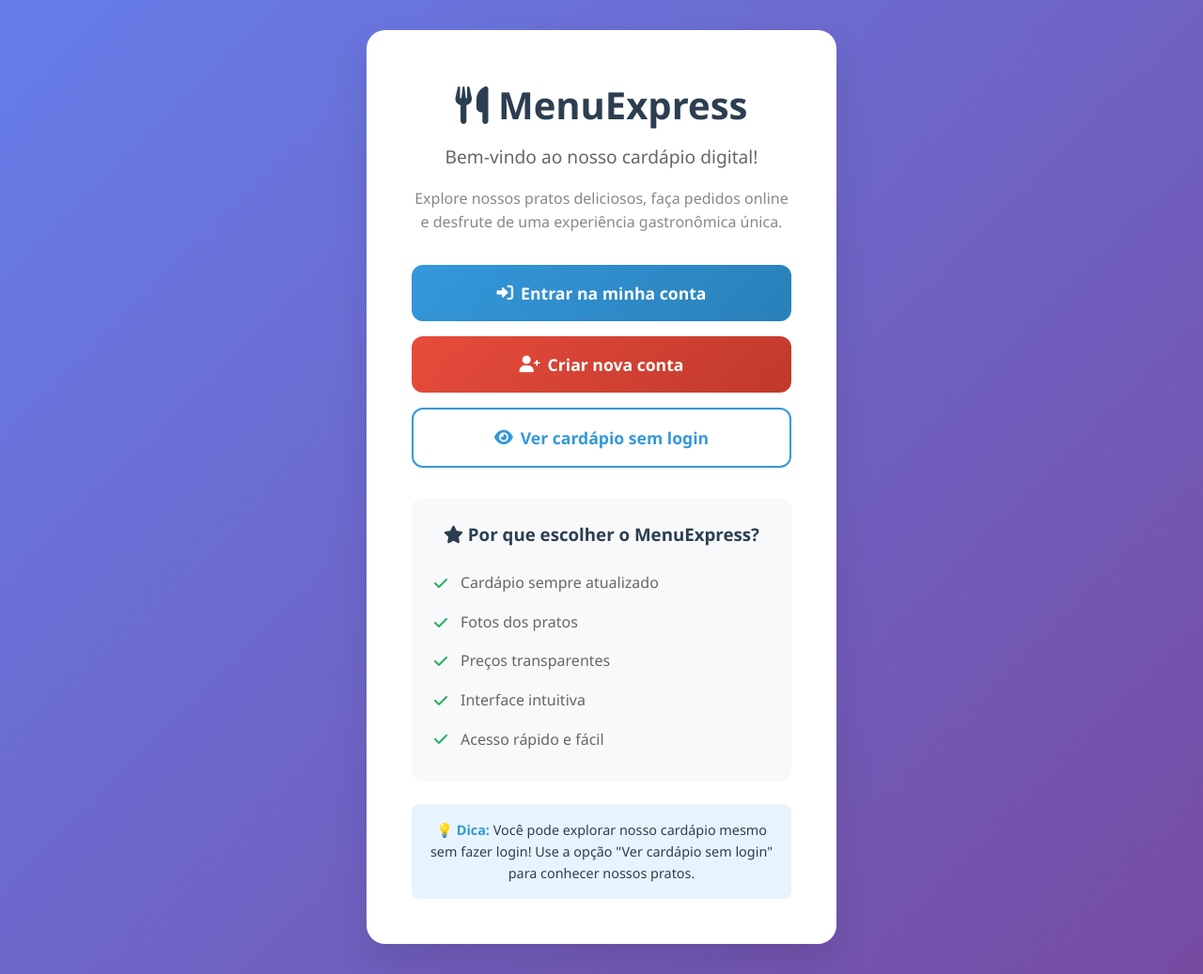
After one commit to Igor-dev-backend/Projeto_Programacao_Web, a PHP site: page /menuexpress/welcome.php in a window 1280 px wide. The commit adds this page. Shown: the whole page at 94% size. Run offline with PHP 8.4, Linux system fonts and the light colour scheme.

Commit message:
Francisco: Implementar sistema de navegação com opções de login

```diff
--- a/index.php
+++ b/index.php
@@ -1,6 +1,12 @@
 <?php
 session_start();
 require_once 'config.php';
+
+// Se não estiver logado, redirecionar para tela de boas-vindas
+if (!isset($_SESSION['cliente_logado'])) {
+    header('Location: welcome.php');
+    exit;
+}
 ?>
 <!DOCTYPE html>
 <html lang="pt-BR">
--- /dev/null
+++ b/welcome.php
@@ -0,0 +1,255 @@
+<?php
+session_start();
+require_once 'config.php';
+
+// Se já estiver logado, redirecionar para o cardápio
+if (isset($_SESSION['cliente_logado'])) {
+    header('Location: index.php');
+    exit;
+}
+?>
+<!DOCTYPE html>
+<html lang="pt-BR">
+<head>
+    <meta charset="UTF-8">
+    <meta name="viewport" content="width=device-width, initial-scale=1.0">
+    <title>MenuExpress - Bem-vindo</title>
+    <link rel="stylesheet" href="assets/css/style.css">
+    <link href="https://cdnjs.cloudflare.com/ajax/libs/font-awesome/6.0.0/css/all.min.css" rel="stylesheet">
+    <style>
+        .welcome-container {
+            min-height: 100vh;
+            display: flex;
+            align-items: center;
+            justify-content: center;
+            background: linear-gradient(135deg, #667eea 0%, #764ba2 100%);
+            padding: 2rem;
+        }
+
+        .welcome-card {
+            background: white;
+            border-radius: 20px;
+            box-shadow: 0 20px 40px rgba(0, 0, 0, 0.1);
+            padding: 3rem;
+            width: 100%;
+            max-width: 500px;
+            text-align: center;
+        }
+
+        .welcome-header {
+            margin-bottom: 2rem;
+        }
+
+        .welcome-header h1 {
+            color: #2c3e50;
+            margin-bottom: 0.5rem;
+            font-size: 2.5rem;
+            font-weight: 700;
+        }
+
+        .welcome-header .subtitle {
+            color: #666;
+            font-size: 1.2rem;
+            margin-bottom: 1rem;
+        }
+
+        .welcome-header .description {
+            color: #888;
+            font-size: 1rem;
+            line-height: 1.6;
+        }
+
+        .welcome-actions {
+            display: flex;
+            flex-direction: column;
+            gap: 1rem;
+            margin-top: 2rem;
+        }
+
+        .action-btn {
+            padding: 1rem 2rem;
+            border: none;
+            border-radius: 12px;
+            font-size: 1.1rem;
+            font-weight: 600;
+            text-decoration: none;
+            display: flex;
+            align-items: center;
+            justify-content: center;
+            gap: 0.5rem;
+            transition: all 0.3s ease;
+            cursor: pointer;
+        }
+
+        .btn-primary {
+            background: linear-gradient(135deg, #3498db, #2980b9);
+            color: white;
+        }
+
+        .btn-primary:hover {
+            transform: translateY(-2px);
+            box-shadow: 0 8px 25px rgba(52, 152, 219, 0.3);
+        }
+
+        .btn-secondary {
+            background: linear-gradient(135deg, #e74c3c, #c0392b);
+            color: white;
+        }
+
+        .btn-secondary:hover {
+            transform: translateY(-2px);
+            box-shadow: 0 8px 25px rgba(231, 76, 60, 0.3);
+        }
+
+        .btn-outline {
+            background: transparent;
+            color: #3498db;
+            border: 2px solid #3498db;
+        }
+
+        .btn-outline:hover {
+            background: #3498db;
+            color: white;
+            transform: translateY(-2px);
+            box-shadow: 0 8px 25px rgba(52, 152, 219, 0.2);
+        }
+
+        .features {
+            margin-top: 2rem;
+            padding: 1.5rem;
+            background: #f8f9fa;
+            border-radius: 12px;
+            text-align: left;
+        }
+
+        .features h3 {
+            color: #2c3e50;
+            margin-bottom: 1rem;
+            text-align: center;
+        }
+
+        .feature-list {
+            list-style: none;
+            padding: 0;
+        }
+
+        .feature-list li {
+            padding: 0.5rem 0;
+            color: #666;
+            display: flex;
+            align-items: center;
+            gap: 0.5rem;
+        }
+
+        .feature-list i {
+            color: #27ae60;
+            width: 20px;
+        }
+
+        .demo-info {
+            margin-top: 1.5rem;
+            padding: 1rem;
+            background: #e8f4fd;
+            border-radius: 8px;
+            font-size: 0.9rem;
+            color: #2c3e50;
+        }
+
+        .demo-info strong {
+            color: #3498db;
+        }
+
+        @media (max-width: 480px) {
+            .welcome-container {
+                padding: 1rem;
+            }
+
+            .welcome-card {
+                padding: 2rem;
+            }
+
+            .welcome-header h1 {
+                font-size: 2rem;
+            }
+
+            .welcome-actions {
+                gap: 0.8rem;
+            }
+
+            .action-btn {
+                padding: 0.8rem 1.5rem;
+                font-size: 1rem;
+            }
+        }
+    </style>
+</head>
+<body>
+    <div class="welcome-container">
+        <div class="welcome-card">
+            <div class="welcome-header">
+                <h1><i class="fas fa-utensils"></i> MenuExpress</h1>
+                <p class="subtitle">Bem-vindo ao nosso cardápio digital!</p>
+                <p class="description">
+                    Explore nossos pratos deliciosos, faça pedidos online e desfrute de uma experiência gastronômica única.
+                </p>
+            </div>
+
+            <div class="welcome-actions">
+                <a href="login.php" class="action-btn btn-primary">
+                    <i class="fas fa-sign-in-alt"></i> Entrar na minha conta
+                </a>
+
+                <a href="cadastro.php" class="action-btn btn-secondary">
+                    <i class="fas fa-user-plus"></i> Criar nova conta
+                </a>
+
+                <a href="menu-publico.php" class="action-btn btn-outline">
+                    <i class="fas fa-eye"></i> Ver cardápio sem login
+                </a>
+            </div>
+
+            <div class="features">
+                <h3><i class="fas fa-star"></i> Por que escolher o MenuExpress?</h3>
+                <ul class="feature-list">
+                    <li><i class="fas fa-check"></i> Cardápio sempre atualizado</li>
+                    <li><i class="fas fa-check"></i> Fotos dos pratos</li>
+                    <li><i class="fas fa-check"></i> Preços transparentes</li>
+                    <li><i class="fas fa-check"></i> Interface intuitiva</li>
+                    <li><i class="fas fa-check"></i> Acesso rápido e fácil</li>
+                </ul>
+            </div>
+
+            <div class="demo-info">
+                <strong>💡 Dica:</strong> Você pode explorar nosso cardápio mesmo sem fazer login!
+                Use a opção "Ver cardápio sem login" para conhecer nossos pratos.
+            </div>
+        </div>
+    </div>
+
+    <script>
+        // Adicionar efeitos de hover suaves
+        document.querySelectorAll('.action-btn').forEach(btn => {
+            btn.addEventListener('mouseenter', function() {
+                this.style.transform = 'translateY(-2px)';
+            });
+
+            btn.addEventListener('mouseleave', function() {
+                this.style.transform = 'translateY(0)';
+            });
+        });
+
+        // Animação de entrada
+        document.addEventListener('DOMContentLoaded', function() {
+            const card = document.querySelector('.welcome-card');
+            card.style.opacity = '0';
+            card.style.transform = 'translateY(30px)';
+
+            setTimeout(() => {
+                card.style.transition = 'all 0.6s ease';
+                card.style.opacity = '1';
+                card.style.transform = 'translateY(0)';
+            }, 100);
+        });
+    </script>
+</body>
+</html>
```
Also changed, not shown: menu-publico.php (added, +251 -0 lines).
